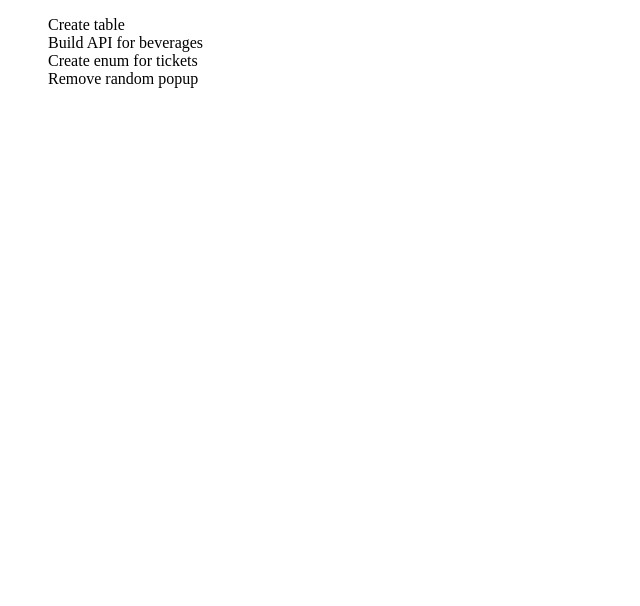
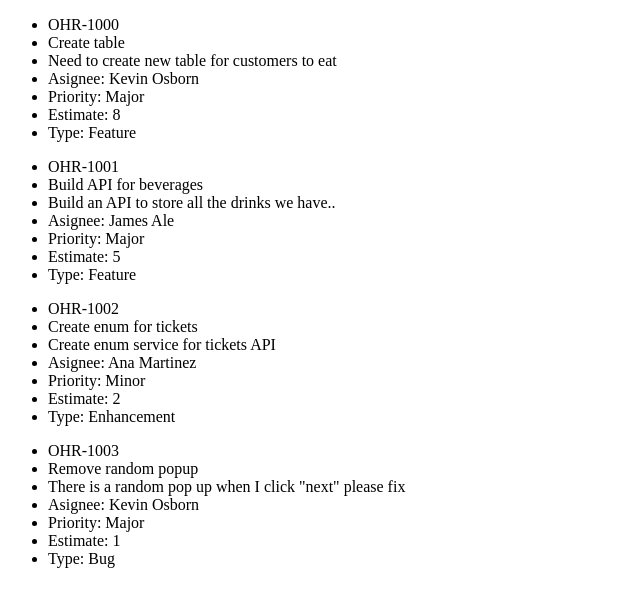
Before and after one commit to kevinosborn31/Ticketing-App, a React (Create React App) app: page / in a window 1280 px wide. Shown: the top 606 px of the page, without its empty margins (0-640 px from the left). Built offline with nearby package versions, Linux system fonts and the light colour scheme.

Commit message:
Ticket info component created

```diff
--- a/src/components/Dashboard/Dashboard.js
+++ b/src/components/Dashboard/Dashboard.js
@@ -1,5 +1,6 @@
 import styles from "./dashboard.module.css"
 import { ticketData } from '../../services/ticketApiService'
+import TicketInfo from '../Ticket/TicketInfo'
 
 
 const Dashboard = () => {
@@ -7,11 +8,18 @@ const Dashboard = () => {
     return (
         <div>
             <div className="tickets">
-                <ul>
                 {ticketData.map(ticket => (
-                    <div key={ticket.id}>{ticket.summary}</div>
+                    <TicketInfo
+                        key={ticket.id}
+                        id={ticket.id}
+                        summary={ticket.summary}
+                        description={ticket.description}
+                        assignee={ticket.assignee}
+                        priority={ticket.priority}
+                        estimate={ticket.estimate}
+                        type={ticket.type}
+                    />
                 ))}
-                </ul>
             </div>
         </div>
     )
--- /dev/null
+++ b/src/components/Ticket/TicketInfo.js
@@ -0,0 +1,28 @@
+import styles from "./ticketInfo.module.css"
+
+
+const Ticket = ({id, summary, description, assignee, priority, estimate, type}) => {
+
+    const project = 'OHR';
+
+    return (
+        <div>
+            <ul>
+                <li>{ project }-{ id }</li>
+                <li>{ summary }</li>
+                <li>{ description }</li>
+                <li>Asignee: { assignee }</li>
+                <li>Priority: { priority }</li>
+                <li>Estimate: { estimate }</li>
+                <li>Type: { type }</li>
+            </ul>
+        </div>
+    )
+}
+
+
+
+
+
+
+export default Ticket;
```
Also changed, not shown: src/components/Ticket/Ticket.js (deleted, +0 -19 lines), src/components/Ticket/ticket.module.css (deleted), src/components/Ticket/ticketInfo.module.css (added).
